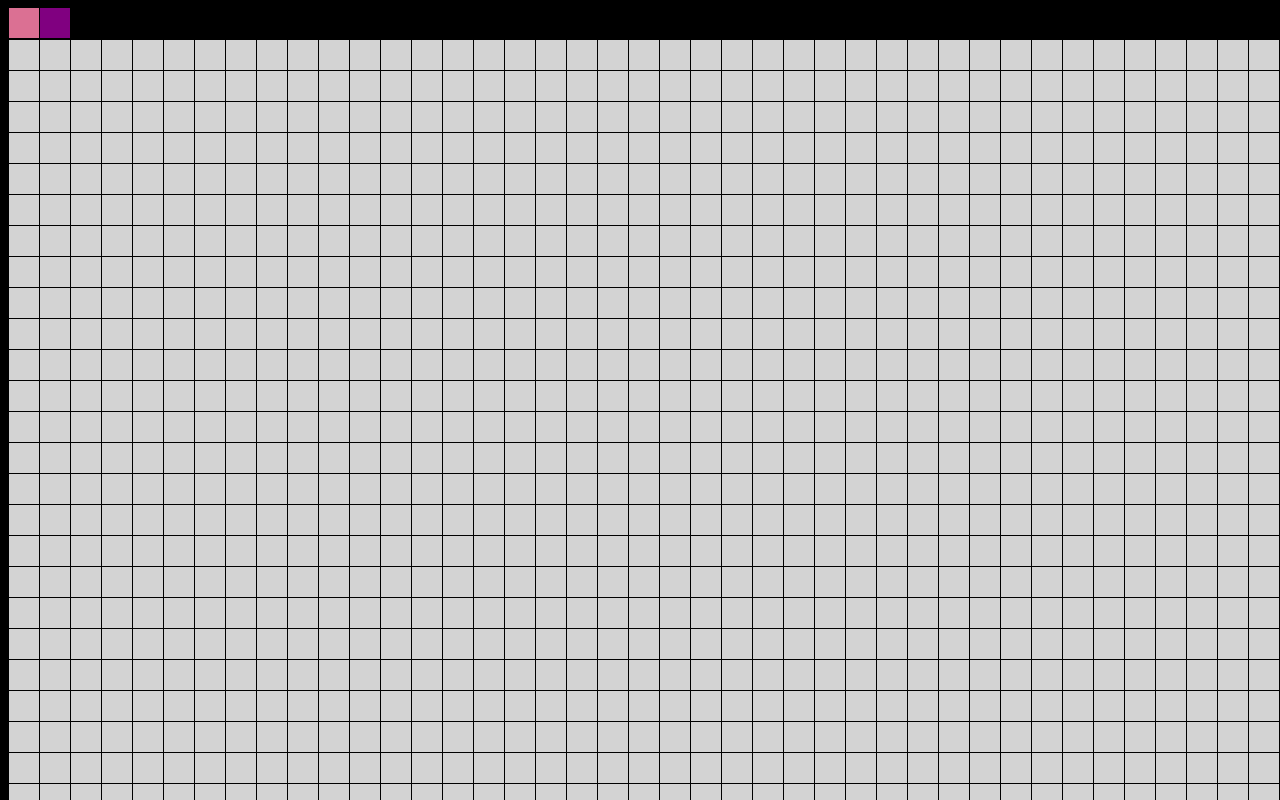
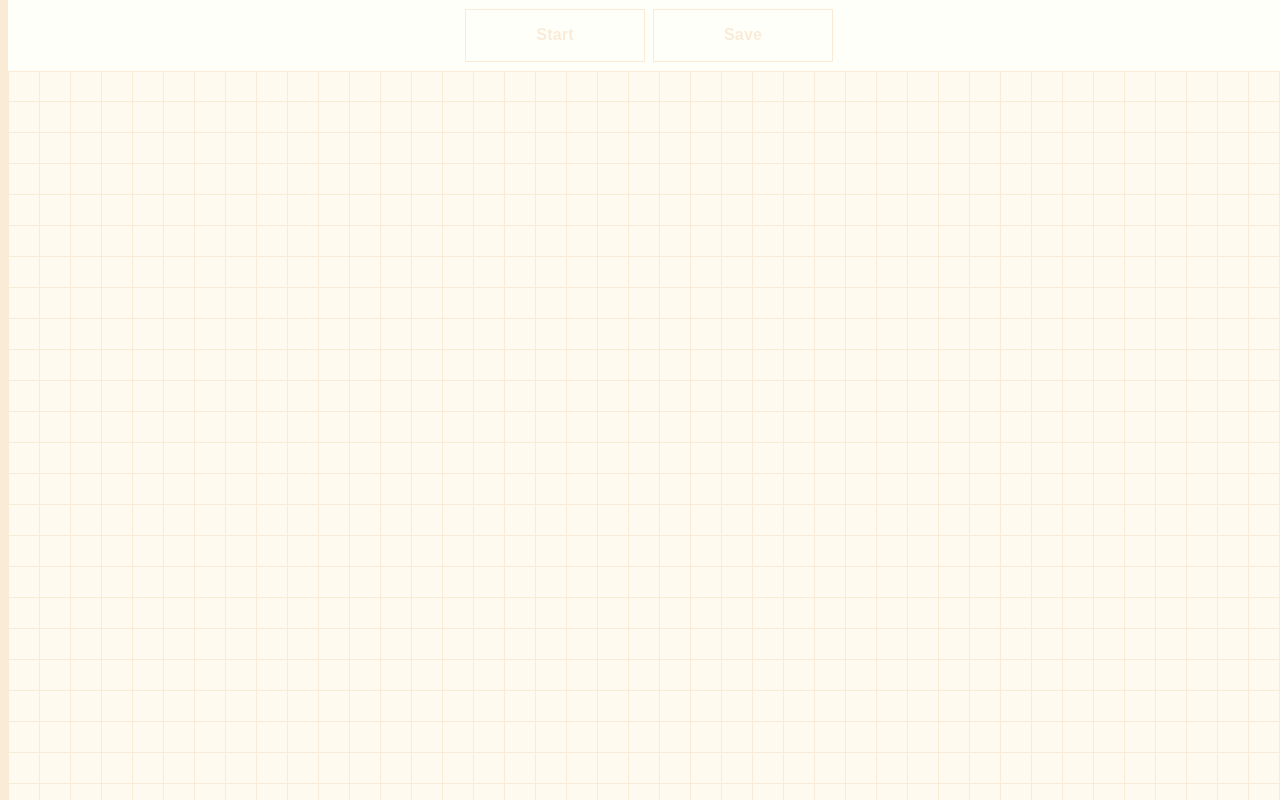
Before and after one commit to jakent/game-of-life-interactive, a React app: page / in a window 1280 px wide. Shown: the top 800 px of the page. Built offline with nearby package versions, Linux system fonts and the light colour scheme.

Commit message:
Playing around with colors

```diff
--- a/src/components/Cell/cell.scss
+++ b/src/components/Cell/cell.scss
@@ -13,9 +13,9 @@
 }
 
 .dead {
-  background-color: lightgray;
+  background-color: floralwhite;
 }
 
 .alive {
-  background-color: black;
+  background-color: #fffffa;
 }
--- a/src/components/Game/game.scss
+++ b/src/components/Game/game.scss
@@ -1,38 +1,50 @@
 @import '../_mixins.scss';
 
 body {
-  background-color: black;
+  background-color: antiquewhite;
 }
 
 .controls {
-  height: $cell-height + ($cell-margin--height * 2);
+  padding: 1px;
+  position: fixed;
+  top: 0;
+  background-color: #fffffa;
+  border-bottom: 1px solid antiquewhite;
+  width: 100%;
+  text-align: center;
 
   .control {
-    color: white;
-    border: 0;
+    color: antiquewhite;
     display: inline-block;
-    vertical-align: top;
-    margin: 0 $cell-margin--width;
-    padding: $cell-padding;
-    height: $cell-height;
-    width: $cell-width;
-    border: $cell-border;
+    border: 1px solid antiquewhite;
+    cursor: pointer;
+    font-size: 1rem;
+    font-weight: 700;
+    letter-spacing: .2px;
+    line-height: 1.166666;
+    margin: 8px 4px;
+    padding: 16px 32px;
+    text-align: center;
+    text-decoration: none;
+    transition: background .2s;
+    min-height: 52px;
+    min-width: 180px;
   }
 
   .start {
-    background-color: palevioletred;
+    background-color: #fffffa;
   }
 
   .stop {
-    background-color: lavender;
+    background-color: ivory;
   }
 
   .save {
-    background-color: purple;
+    background-color: #fffffa;
   }
 
   .reset {
-    background-color: mediumpurple;
+    background-color: floralwhite;
   }
 }
 
--- a/src/components/Game/index.jsx
+++ b/src/components/Game/index.jsx
@@ -42,13 +42,15 @@ export class Game extends Component {
 
     return <section className="game">
       <div className="controls">
-        {!this.state.running && <button className="control start" onClick={() => this.start()}/>}
-        {this.state.running && <button className="control stop" onClick={() => this.stop()}/>}
-        {this.state.savedCells.length === 0 && <button className="control save" onClick={() => this.save()}/>}
-        {this.state.savedCells.reverse().map((cells) => <button className="control reset" onClick={() => this.props.reset(cells)}/>)}
+        {!this.state.running && <button className="control start" onClick={() => this.start()}>Start</button>}
+        {this.state.running && <button className="control stop" onClick={() => this.stop()}>Stop</button>}
+        {this.state.savedCells.length === 0 && <button className="control save" onClick={() => this.save()}>Save</button>}
+        {this.state.savedCells.reverse().map((cells) => <button className="control reset" onClick={() => this.props.reset(cells)}>Reset</button>)}
         {/*<input type="range" min="1" max="2000" step ="50" value ="200" onChange={(event) => console.log('adf', event)} />*/}
       </div>
-      <Grid cells={grid.cells}/>
+      <div className="full">
+        <Grid cells={grid.cells}/>
+      </div>
     </section>;
   }
 }
--- a/src/components/Grid/index.jsx
+++ b/src/components/Grid/index.jsx
@@ -8,6 +8,8 @@ class Grid extends Component {
     const {cells} = this.props;
 
     return <table className="grid">
+      <tbody>
+
       {cells.map((row, y) =>
         <tr className={`row y${y}`} key={y}>
           {row.map((cell, x) =>
@@ -18,6 +20,7 @@ class Grid extends Component {
           )}
         </tr>
       )}
+      </tbody>
     </table>;
   }
 }
--- a/src/domain/Grid/index.js
+++ b/src/domain/Grid/index.js
@@ -15,12 +15,18 @@ export default class Grid {
 
   nextGeneration() {
     return new Grid(
-      this.cells.map((column, y) => {
-        return column.map((cell, x) => {
+      this.cells.map((column) => {
+        return column.map((cell) => {
           return cell.transform(this.findLivingNeighbors(cell));
         })
       })
     )
+  }
+
+  updateCell(position, alive) {
+    const newGrid = new Grid(this.cells);
+    newGrid.cells[position.y][position.x].alive = alive;
+    return newGrid;
   }
 
   static createEmpty(width, height) {
--- a/src/store/index.js
+++ b/src/store/index.js
@@ -1,5 +1,4 @@
 import {createStore} from 'redux';
-import Cell from '../domain/Cell'
 import Grid from '../domain/Grid'
 
 export const changeCellState = (data) => ({type: 'CHANGE_CELL_STATE', data});
@@ -14,12 +13,8 @@ const defaultState = {
 const reducer = (state = defaultState, action) => {
   switch (action.type) {
     case 'CHANGE_CELL_STATE':
-      const position = action.data.position;
-      //ask grid to update
-      const newCells = state.grid.cells.slice();
-      newCells[position.y][position.x] = new Cell(action.data.alive, {x: position.x, y: position.y});
-
-      return Object.assign({}, state, {grid: new Grid(newCells)});
+      const updatedGrid = state.grid.updateCell(action.data.position, action.data.alive);
+      return Object.assign({}, state, {grid: updatedGrid});
     case 'START_GENERATION':
     case 'NEXT_GENERATION':
       return Object.assign({}, state, { grid: state.grid.nextGeneration() });
```
Also changed, not shown: 1 other file (tests, documents, lock files or other folders).
